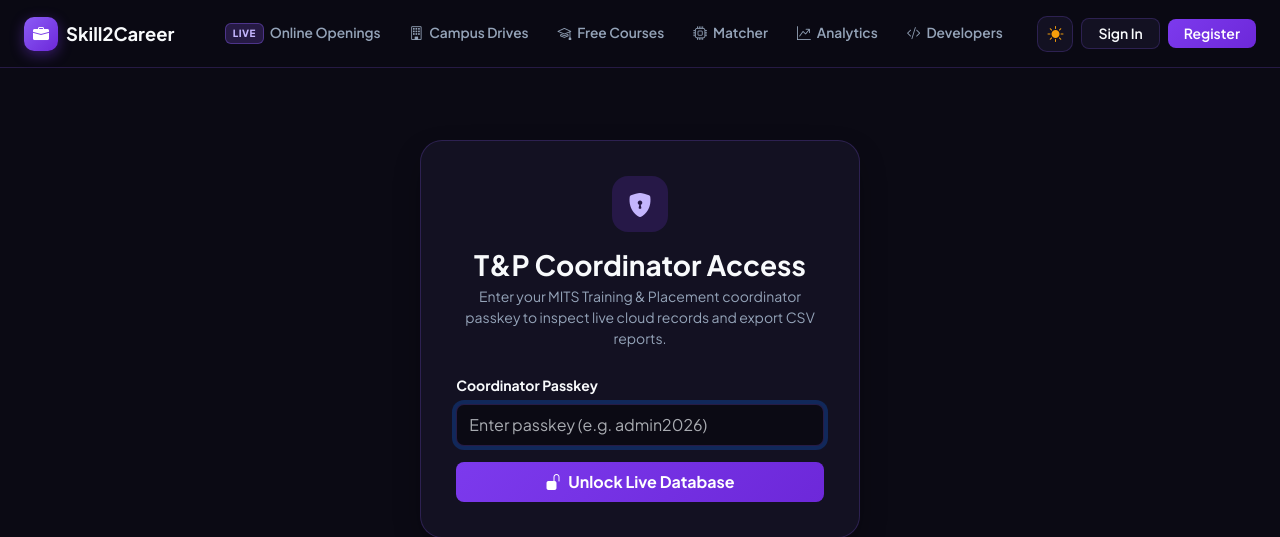
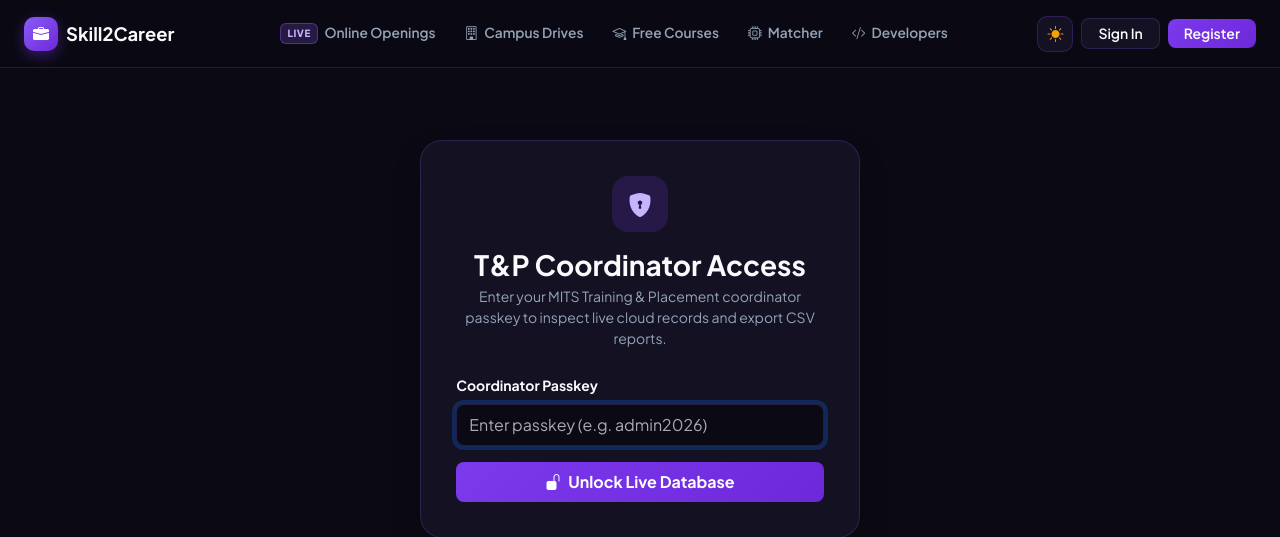
Before and after one commit to karannyx/internship-portal-microproject, a Flask app: page /admin in a window 1280 px wide. Shown: the top 537 px of the page. Run offline with Flask 3, Linux system fonts and the light colour scheme.

Commit message:
Remove Analytics link from top navbar

```diff
--- a/templates/base.html
+++ b/templates/base.html
@@ -220,11 +220,6 @@
                         </a>
                     </li>
                     <li class="nav-item">
-                        <a class="nav-link s2c-nav-link {% if request.endpoint == 'analytics' %}active{% endif %}" href="{{ url_for('analytics') }}">
-                            <i class="bi bi-graph-up-arrow"></i> Analytics
-                        </a>
-                    </li>
-                    <li class="nav-item">
                         <a class="nav-link s2c-nav-link {% if request.endpoint == 'developers' %}active{% endif %}" href="{{ url_for('developers') }}">
                             <i class="bi bi-code-slash"></i> Developers
                         </a>
```
